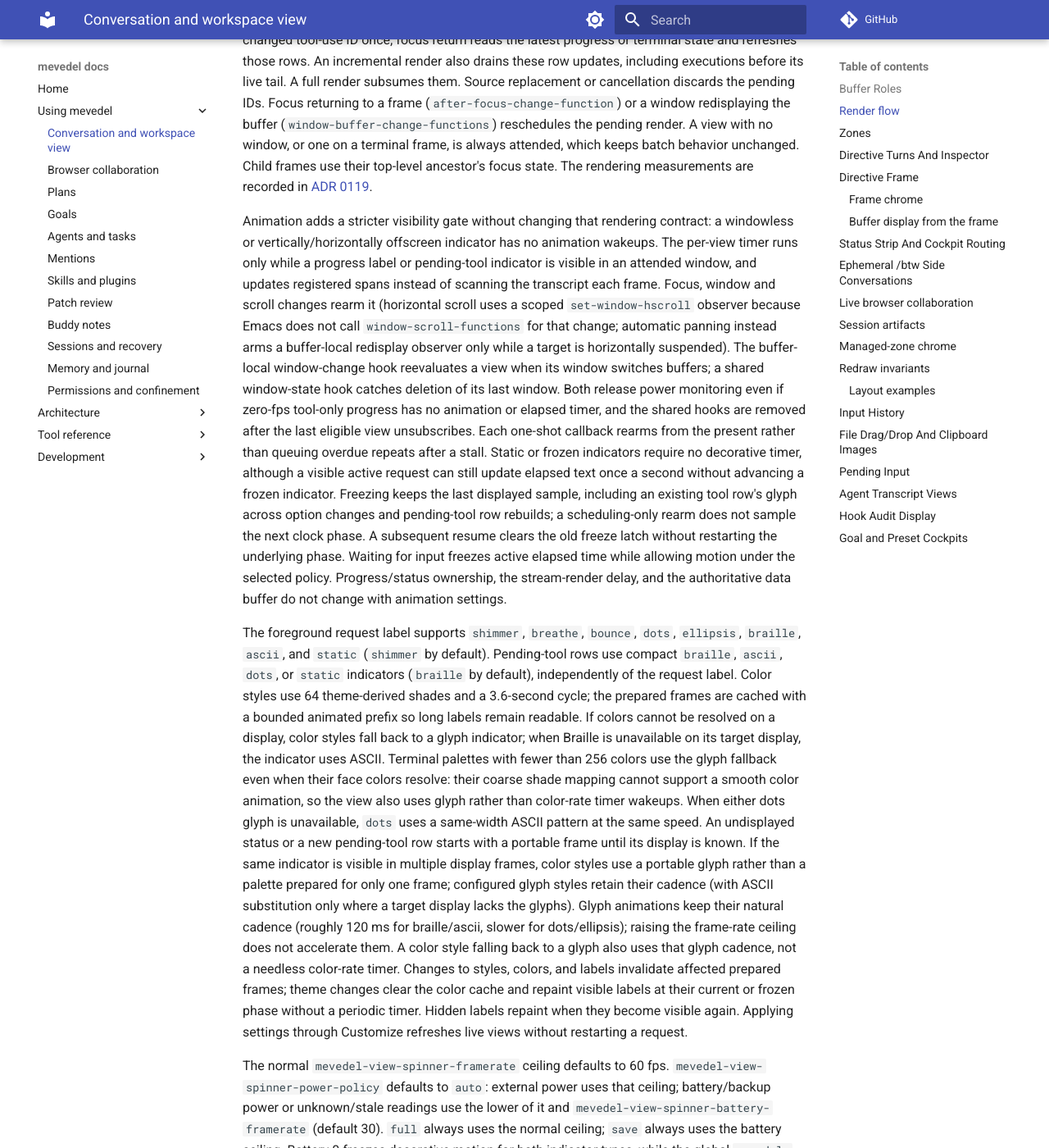
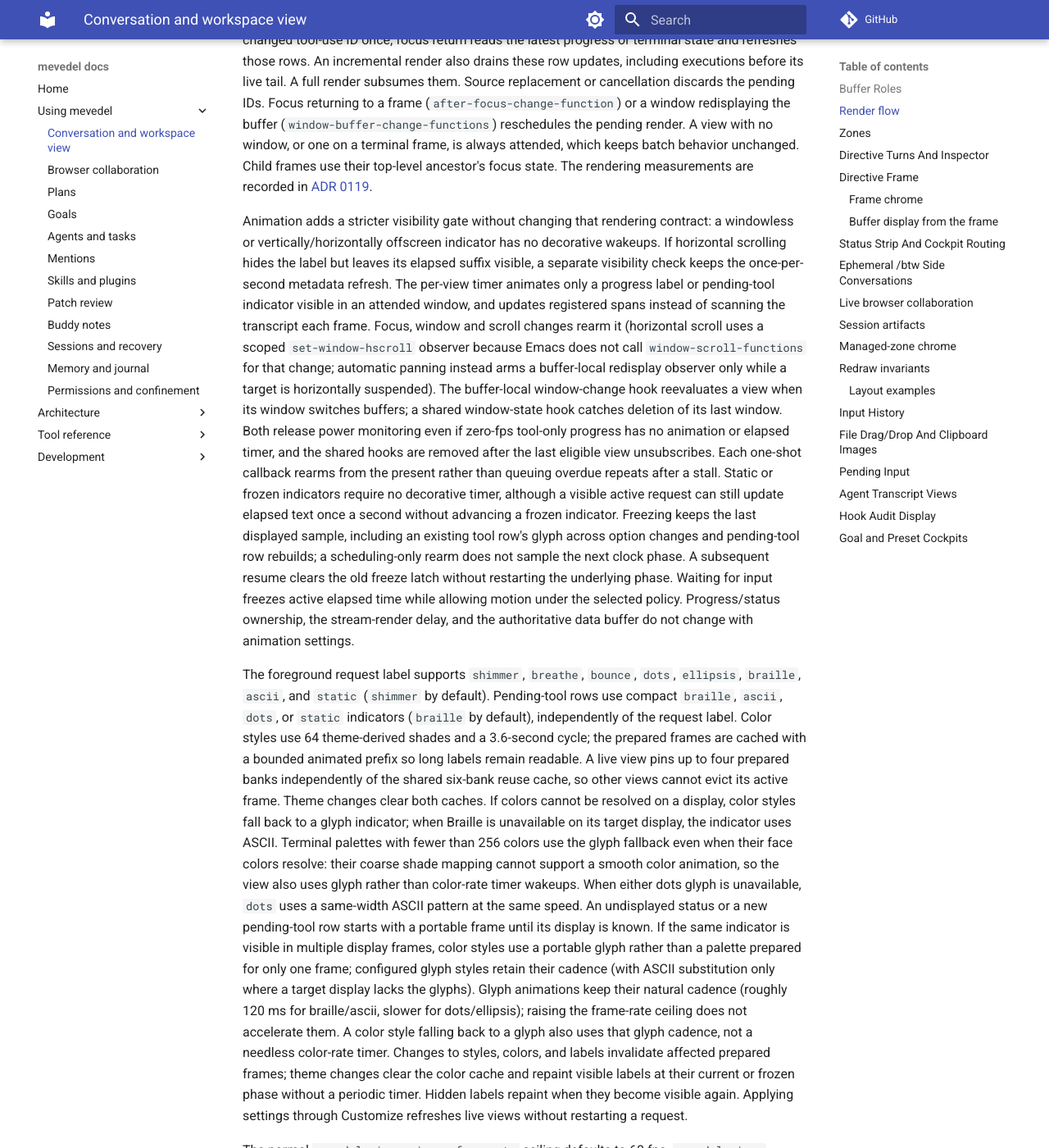
Before and after one commit to FrauH0lle/mevedel, an MkDocs documentation site: the page built from docs/view.md, in a window 1280 px wide and 1400 px high, scrolled down 6387 px. Shown: the whole window at 82% size. Built offline with MkDocs 1.6.1 and Material for MkDocs 9.7.7, drawn with Linux system fonts in a browser that asks for light colours; comment, search, counter and statistics services are not loaded.

Commit message:
fix(view): Keep visible elapsed status and evicted color frames live
A horizontally hidden progress label can leave its elapsed suffix on screen, so schedule semantic updates from a separate registered metadata span. A six-bank shared cache can evict a label still animating in another view; pin up to four banks per live view without resolving colors on visual callbacks.

* mevedel-view-stream.el (mevedel-view--capture-request-animation-target, mevedel-view--start-spinner-timer, mevedel-view--spinner-tick): Track and refresh metadata independently of label visibility.

* mevedel-view-animation.el (mevedel-view-animation--remember-view-bank, mevedel-view-animation-invalidate): Retain bounded active-view banks and clear them on theme changes.

* test/test-mevedel-view-stream.el (mevedel-view-animation-horizontal-metadata): Cover suffix-only visibility and elapsed refresh.

* test/test-mevedel-view-animation.el (mevedel-view-animation-color-ready-p): Cover seven views and local cache bounds.

* docs/view.md, docs/adr/0119-keep-views-reconstructable-and-rendering-bounded.md, .mevedel/shared/spinner-animation-validation-20260927.md: Record behavior and validation.

Validation: focused Eask roster 914/915 expected (one optional skip); 210 files compiled without warnings; graphical and independent seven-view probes passed. Full suite: 8736 tests, eight previously observed non-view failures, 30 skipped.

```diff
--- a/docs/view.md
+++ b/docs/view.md
@@ -302,11 +302,13 @@ state. The rendering measurements are recorded in
 
 Animation adds a stricter visibility gate without changing that rendering
 contract: a windowless or vertically/horizontally offscreen indicator has no
-animation wakeups. The
-per-view timer runs only while a progress label or pending-tool indicator is
-visible in an attended window, and updates registered spans instead of scanning
-the transcript each frame. Focus, window and scroll changes rearm it (horizontal
-scroll uses a scoped `set-window-hscroll` observer because Emacs does not call
+decorative wakeups. If horizontal scrolling hides the label but leaves its
+elapsed suffix visible, a separate visibility check keeps the once-per-second
+metadata refresh. The per-view timer animates only a progress label or
+pending-tool indicator visible in an attended window, and updates registered
+spans instead of scanning the transcript each frame. Focus, window and scroll
+changes rearm it (horizontal scroll uses a scoped `set-window-hscroll` observer
+because Emacs does not call
 `window-scroll-functions` for that change; automatic panning instead arms a
 buffer-local redisplay observer only while a target is horizontally suspended).
 The buffer-local window-change hook reevaluates a view when its window switches
@@ -331,9 +333,12 @@ The foreground request label supports `shimmer`, `breathe`, `bounce`, `dots`,
 rows use compact `braille`, `ascii`, `dots`, or `static` indicators (`braille` by
 default), independently of the request label. Color styles use 64 theme-derived
 shades and a 3.6-second cycle; the prepared frames are cached with a bounded
-animated prefix so long labels remain readable. If colors cannot be resolved
-on a display, color styles fall back to a glyph indicator; when Braille is
-unavailable on its target display, the indicator uses ASCII. Terminal palettes
+animated prefix so long labels remain readable. A live view pins up to four
+prepared banks independently of the shared six-bank reuse cache, so other views
+cannot evict its active frame. Theme changes clear both caches. If colors
+cannot be resolved on a display, color styles fall back to a glyph indicator;
+when Braille is unavailable on its target display, the indicator uses ASCII.
+Terminal palettes
 with fewer than 256 colors use the glyph fallback even when their face colors
 resolve: their coarse shade mapping cannot support a smooth color animation,
 so the view also uses glyph rather than color-rate timer wakeups. When either dots
```
Also changed, not shown: docs/adr/0119-keep-views-reconstructable-and-rendering-bounded.md (+7 -2 lines), 4 other files.
